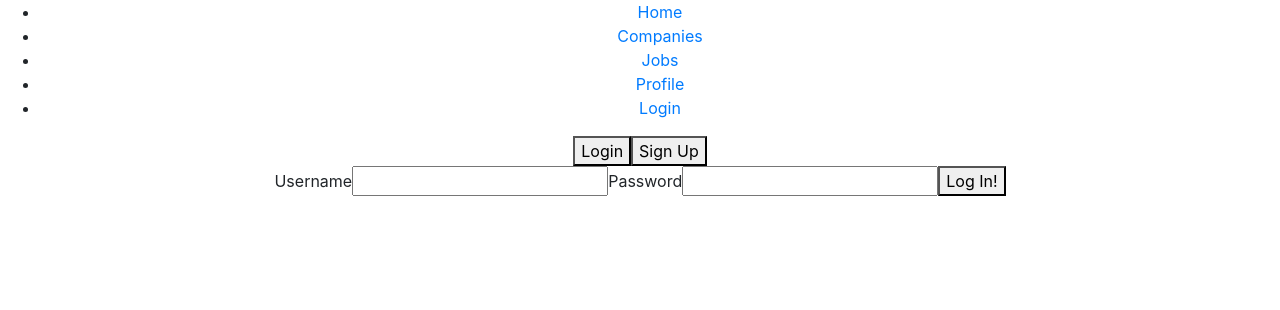
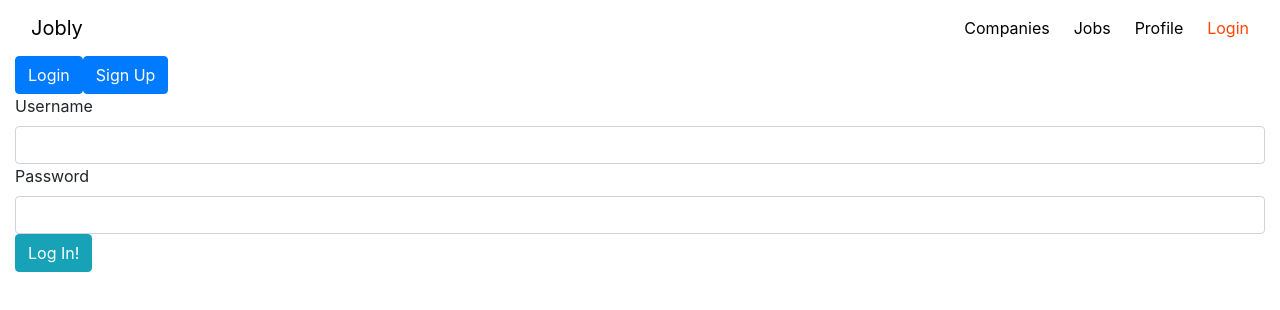
Before and after one commit to ausyau/jobly-react-app, a React (Create React App) app: page /login in a window 1280 px wide. Shown: the top 310 px of the page. Built offline with nearby package versions, Linux system fonts and the light colour scheme.

Commit message:
additional revisions

```diff
--- a/src/App.css
+++ b/src/App.css
@@ -1,33 +1,37 @@
-.App {
-  text-align: center;
+.link {
+  color: black;
+}
+.link:hover {
+   color: grey;
+   text-decoration: none;
 }
 
-.App-logo {
-  animation: App-logo-spin infinite 20s linear;
-  height: 40vmin;
-  pointer-events: none;
+.active {
+  color: orangered;
 }
 
-.App-header {
-  background-color: #282c34;
-  min-height: 100vh;
-  display: flex;
-  flex-direction: column;
-  align-items: center;
-  justify-content: center;
-  font-size: calc(10px + 2vmin);
-  color: white;
+.logo {
+  display: inline-block;
+  height: 450px;
+  width: 700px;
+  background-image: url('../src/jobly_logo.png');
+  background-repeat: none;
 }
 
-.App-link {
-  color: #61dafb;
+.invitation {
+  display: inline-block;
+  height: 300px;
+  width: 700px;
+  background-image: url('https://media3.giphy.com/media/9RNGg4IQiufp6/giphy.gif');
 }
 
-@keyframes App-logo-spin {
-  from {
-    transform: rotate(0deg);
-  }
-  to {
-    transform: rotate(360deg);
-  }
+.streamers {
+  display: inline-block;
+  height: 200px;
+  width: 200px;
+  background-image: url('https://media0.giphy.com/media/3og0IC6Hag4c6sSE4o/giphy.gif');
+  background-position: center;
 }
+/* .App {
+  background-image: url('https://media.tenor.com/images/bcf4d183aefc4cb5a559dafc0c3c7435/tenor.gif');
+} */
--- a/src/App.js
+++ b/src/App.js
@@ -54,7 +54,7 @@ class App extends Component {
 
   async applyToJob(jobId) {
     console.log("APP JOB ID", jobId)
-    let applicationResponse = await JoblyApi.applyToJob(jobId)
+    await JoblyApi.applyToJob(jobId)
     const username = localStorage.getItem('username')
     const response = await JoblyApi.getUser(username)
     this.setState({ isLoggedIn: true, currentUser: response.user })
@@ -63,7 +63,7 @@ class App extends Component {
 
   render() {
     return (
-      <div className="App">
+      <div className="App container-fluid">
         <BrowserRouter>
           <Nav isLoggedIn={this.state.isLoggedIn} logOut={this.logOut} />
           <Routes updateUser={this.updateUser} user={this.state.currentUser} logIn={this.logIn} applyToJob={this.applyToJob} />
--- a/src/CompanyComponents/Companycard.js
+++ b/src/CompanyComponents/Companycard.js
@@ -1,14 +1,20 @@
 import React, { Component } from 'react'
-import {Link} from 'react-router-dom'
+import { Link } from 'react-router-dom'
+import unHyphenate from '../HelperFunctions/hyphen'
 
 export default class Companycard extends Component {
 
   render() {
     return (
-      <div>
-        <Link exact="true" to={`/companies/${this.props.handle}`}> <p>{this.props.name} {this.props.description} <img src={this.props.logo_url} /></p></Link>
-
-      </div>
+      <div id={this.props.id} className="card mt-3">
+        <Link exact="true" className="link" to={`/companies/${this.props.handle}`}>
+          <h5 className="card-header">{unHyphenate(this.props.handle)}</h5>
+      </Link>
+          <div className="card-body">
+            <h5 className="card-title">{this.props.title} </h5>
+            <p className="card-text">{this.props.description}</p>
+          </div>
+        </div>
     )
   }
 }
--- a/src/HelperComponents/SearchForm.js
+++ b/src/HelperComponents/SearchForm.js
@@ -8,15 +8,15 @@ export default class SearchForm extends Component {
       filter: ''
     }
 
-    this.handleSubmit=this.handleSubmit.bind(this)
-    this.handleChange=this.handleChange.bind(this)
+    this.handleSubmit = this.handleSubmit.bind(this)
+    this.handleChange = this.handleChange.bind(this)
 
   }
 
   handleSubmit(evt) {
     evt.preventDefault();
     // If search is looking for job
-    this.props.search({search: this.state.filter});
+    this.props.search({ search: this.state.filter });
   }
 
   handleChange(evt) {
@@ -27,9 +27,11 @@ export default class SearchForm extends Component {
     return (
       <div>
         <form onSubmit={this.handleSubmit}>
-          <label htmlFor="filter">Filter: </label>
-          <input name="filter" id="filter" value={this.state.filter} onChange={this.handleChange} ></input>
-          <button>Search</button>
+          <div className="form-group">
+            <label htmlFor="filter"></label>
+            <input className="form-control" name="filter" id="filter" value={this.state.filter} onChange={this.handleChange} ></input>
+            <button className="btn btn-info">Search</button>
+          </div>
         </form>
       </div>
     )
--- /dev/null
+++ b/src/HelperFunctions/hyphen.js
@@ -0,0 +1,18 @@
+function unHyphenate(string) {
+
+  let splitArr = string.split('-');
+
+  for (let i = 0; i < splitArr.length; i++) {
+    let curWord = splitArr[i];
+    if (curWord === 'and') {
+      continue;
+    }
+    curWord = curWord[0].toUpperCase() + curWord.slice(1);
+    splitArr[i] = curWord;
+  }
+
+  return splitArr.join(' ');
+
+}
+
+export default unHyphenate;
--- a/src/NavComponents/Nav.js
+++ b/src/NavComponents/Nav.js
@@ -5,18 +5,32 @@ class Nav extends Component {
 
   render() {
     console.log('logged in?', this.props.isLoggedIn)
-    const isLoggedIn = this.props.isLoggedIn ? <li> <NavLink exact to="/" onClick={ this.props.logOut }>Logout</NavLink></li> : <li><NavLink exact to="/login">Login</NavLink></li>
+    const isLoggedIn = this.props.isLoggedIn ? <li> <NavLink className="link" exact to="/" onClick={this.props.logOut}>Logout</NavLink></li> : <li><NavLink exact to="/login">Login</NavLink></li>
 
     return (
-      <ul>
-        <li><NavLink exact to="/">Home</NavLink></li>
-        <li><NavLink exact to="/companies">Companies</NavLink></li>
-        <li><NavLink exact to="/jobs">Jobs</NavLink></li>
-        <li><NavLink exact to="/profile">Profile</NavLink></li>
-        {isLoggedIn}
-      </ul>
-    )
+
+      <nav className="Navigation navbar navbar-expand-md sm-col-2">
+        <NavLink className="navbar-brand link" exact to="/">Jobly</NavLink>
+        <ul className="navbar-nav ml-auto">
+          <li className="nav-item mr-4">
+            <NavLink className="link" exact to="/companies">Companies</NavLink>
+          </li>
+          <li className="nav-item mr-4">
+            <NavLink className="link" exact to="/jobs">Jobs</NavLink>
+          </li>
+          <li className="nav-item mr-4">
+            <NavLink className="link" exact to="/profile">Profile</NavLink>
+          </li>
+          {isLoggedIn}
+        </ul>
+      </nav>
+    );
   }
 }
 
 export default Nav;
+{/* <li><NavLink exact to="/">Home</NavLink></li>
+<li><NavLink exact to="/companies">Companies</NavLink></li>
+<li><NavLink exact to="/jobs">Jobs</NavLink></li>
+<li><NavLink exact to="/profile">Profile</NavLink></li>
+{isLoggedIn} */}
--- a/src/ProfileComponents/Home.js
+++ b/src/ProfileComponents/Home.js
@@ -4,7 +4,7 @@ class Home extends Component {
   render() {
     return (
       <div>
-        <h1>Home Page!</h1>
+
       </div>
     )
   }
--- a/src/ProfileComponents/Login.js
+++ b/src/ProfileComponents/Login.js
@@ -71,11 +71,13 @@ export default class Login extends Component {
       (
         <div>
           <form onSubmit={this.loginSubmit}>
+          <div className="form-group">
             <label htmlFor="username">Username </label>
-            <input name="username" id="username" value={this.state.username} onChange={this.handleChange} ></input>
+            <input className="form-control" name="username" id="username" value={this.state.username} onChange={this.handleChange} ></input>
             <label htmlFor="password">Password </label>
-            <input name="password" id="password" value={this.state.password} onChange={this.handleChange} ></input>
-            <button>Log In!</button>
+            <input className="form-control" type="password" name="password" id="password" value={this.state.password} onChange={this.handleChange} ></input>
+            <button className="btn btn-info">Log In!</button>
+            </div>
           </form>
         </div>
       );
@@ -84,16 +86,16 @@ export default class Login extends Component {
         <div>
           <form onSubmit={this.registerSubmit}>
             <label htmlFor="username">Username </label>
-            <input name="username" id="username" value={this.state.username} onChange={this.handleChange} ></input>
+            <input className="form-control" name="username" id="username" value={this.state.username} onChange={this.handleChange} ></input>
             <label htmlFor="password">Password </label>
-            <input name="password" id="password" value={this.state.password} onChange={this.handleChange} ></input>
+            <input className="form-control" name="password" id="password" value={this.state.password} onChange={this.handleChange} ></input>
             <label htmlFor="first_name">Firstname </label>
-            <input name="first_name" id="first_name" value={this.state.first_name} onChange={this.handleChange} ></input>
+            <input className="form-control" name="first_name" id="first_name" value={this.state.first_name} onChange={this.handleChange} ></input>
             <label htmlFor="last_name">Lastname </label>
-            <input name="last_name" id="last_name" value={this.state.last_name} onChange={this.handleChange} ></input>
+            <input className="form-control" name="last_name" id="last_name" value={this.state.last_name} onChange={this.handleChange} ></input>
             <label htmlFor="email">Email </label>
-            <input name="email" id="email" value={this.state.email} onChange={this.handleChange} ></input>
-            <button>Register!</button>
+            <input className="form-control" name="email" id="email" value={this.state.email} onChange={this.handleChange} ></input>
+            <button className="btn btn-info">Register!</button>
           </form>
         </div>
       );
@@ -102,7 +104,7 @@ export default class Login extends Component {
 
     return (
       <div>
-        <button name='login' onClick={this.toggleLoginForm} >Login</button><button name='register' onClick={this.toggleLoginForm}>Sign Up</button>
+        <button className="btn btn-primary" name='login' onClick={this.toggleLoginForm} >Login</button><button className="btn btn-primary" name='register' onClick={this.toggleLoginForm}>Sign Up</button>
         {loggingIn ? loginForm : registerForm}
       </div>
     );
--- a/src/ProfileComponents/Profile.js
+++ b/src/ProfileComponents/Profile.js
@@ -42,7 +42,7 @@ export default class Profile extends Component {
         last_name: '',
         email: '',
       }))
-  } catch(err) {
+    } catch (err) {
       console.log(err)
     }
   }
@@ -52,21 +52,30 @@ handleChange(evt) {
   }
 
   render() {
-  console.log(this.props)
     return (
       <div>
         <form onSubmit={this.handleSubmit}>
+          <div className="form-group">
             <label htmlFor="username">Username </label>
-        <input name="username" id="username" value={this.state.username} onChange={this.handleChange} disabled></input>
+            <input className="form-control" name="username" id="username" value={this.state.username} onChange={this.handleChange} disabled></input>
+          </div>
+          <div className="form-group">
             <label htmlFor="password">Password </label>
-        <input name="password" type="password" id="password" value={this.state.password} onChange={this.handleChange} ></input>
+            <input className="form-control" name="password" type="password" id="password" value={this.state.password} onChange={this.handleChange} ></input>
+          </div>
+          <div className="form-group">
             <label htmlFor="first_name">Firstname </label>
-        <input name="first_name" id="first_name" value={this.state.first_name} onChange={this.handleChange} ></input>
+            <input className="form-control" name="first_name" id="first_name" value={this.state.first_name} onChange={this.handleChange} ></input>
+          </div>
+          <div className="form-group">
             <label htmlFor="last_name">Lastname </label>
-        <input name="last_name" id="last_name" value={this.state.last_name} onChange={this.handleChange} ></input>
+            <input className="form-control" name="last_name" id="last_name" value={this.state.last_name} onChange={this.handleChange} ></input>
+          </div>
+          <div className="form-group">
             <label htmlFor="email">Email </label>
-        <input name="email" id="email" value={this.state.email} onChange={this.handleChange} ></input>
-        <button>Update</button>
+            <input className="form-control" name="email" id="email" value={this.state.email} onChange={this.handleChange} ></input>
+          </div>
+          <button className="btn btn-primary">Update</button>
         </form>
       </div>
     )
```
Also changed, not shown: src/JobComponents/Jobcard.js (+8 -9 lines), src/jobly_logo.png (added). Lines whose indentation alone changed are shown as unchanged.
